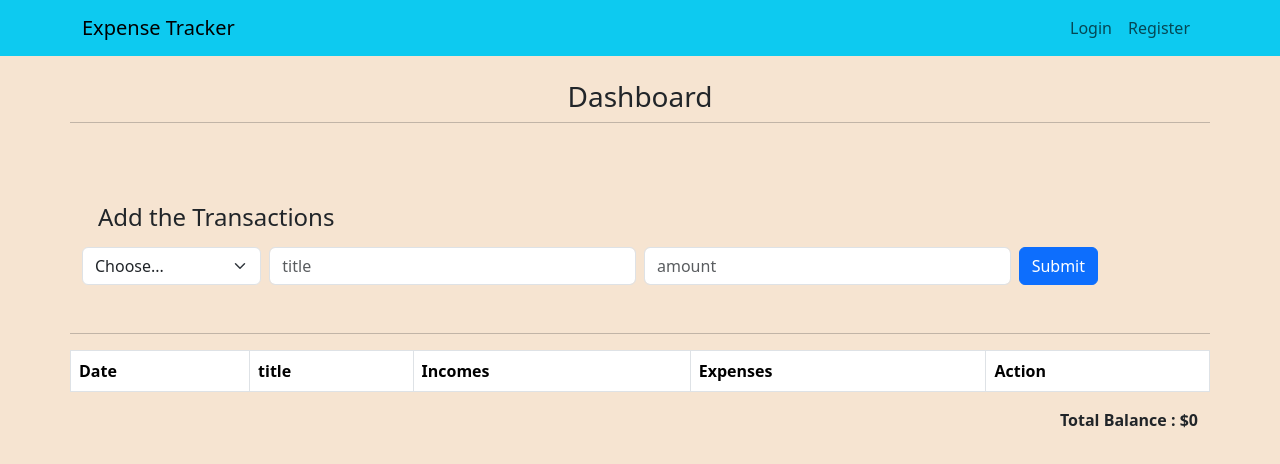
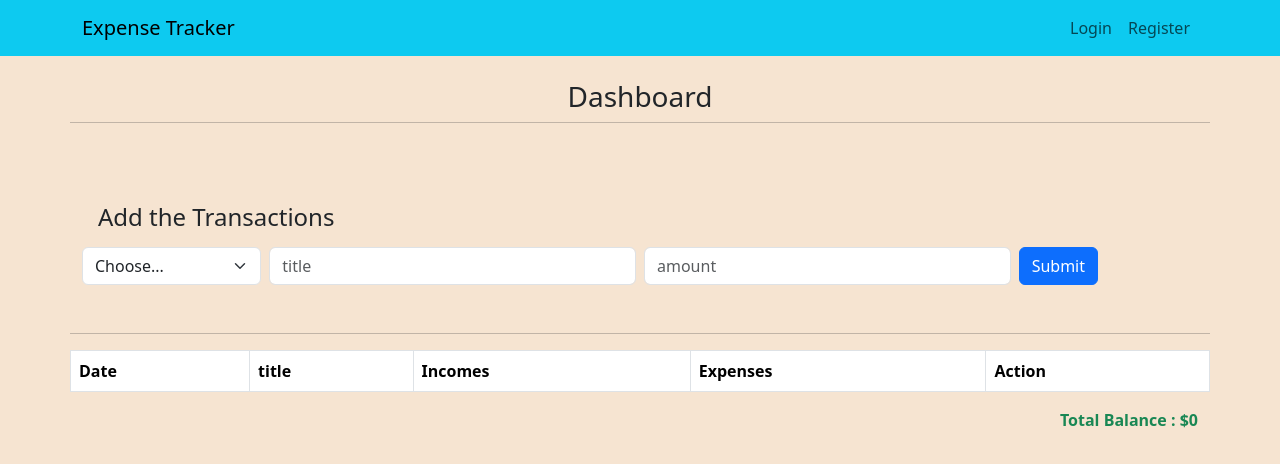
Before and after one commit to anmolft9/expenseTracker_Revision, a React (Create React App) app in the folder client/: page /dashboard in a window 1280 px wide. Shown: the top 464 px of the page. Built offline with nearby package versions, Linux system fonts and the light colour scheme.

Commit message:
bug free, successfully completet the expenses tracket> onto doing the same project using Redux

```diff
--- a/client/src/components/transaction-table/TransactionTable.js
+++ b/client/src/components/transaction-table/TransactionTable.js
@@ -41,7 +41,9 @@ export const TransactionTable = ({ transactions, handleOnDelete }) => {
             ))}
         </tbody>
       </Table>
-      <div className="text-end fw-bold">Total Balance : ${total}</div>
+      <div className="text-end fw-bold text-success">
+        Total Balance : ${total}
+      </div>
     </>
   );
 };
```
